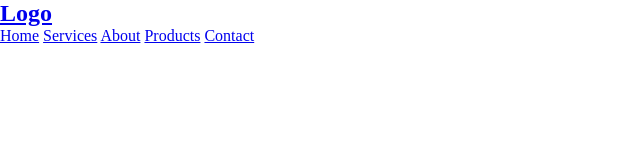
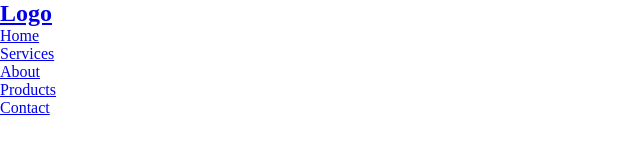
Before and after one commit to Wajeeh001/Responsive-header, a plain HTML site: page index.html in a window 1280 px wide. Shown: the whole page, without its empty margins (0-640 px from the left). Drawn offline with Linux system fonts and the light colour scheme.

Commit message:
Update: HTML structure

```diff
--- a/index.html
+++ b/index.html
@@ -16,13 +16,11 @@
             </a>
         </div>
         <ul>
-            <li>
-                <a href="#">Home</a>
-                <a href="#">Services</a>
-                <a href="#">About</a>
-                <a href="#">Products</a>
-                <a href="#">Contact</a>
-            </li>
+            <li><a href="#">Home</a></li>
+            <li><a href="#">Services</a></li>
+            <li><a href="#">About</a></li>
+            <li><a href="#">Products</a></li>
+            <li><a href="#">Contact</a></li>
         </ul>
     </nav>
 
```
